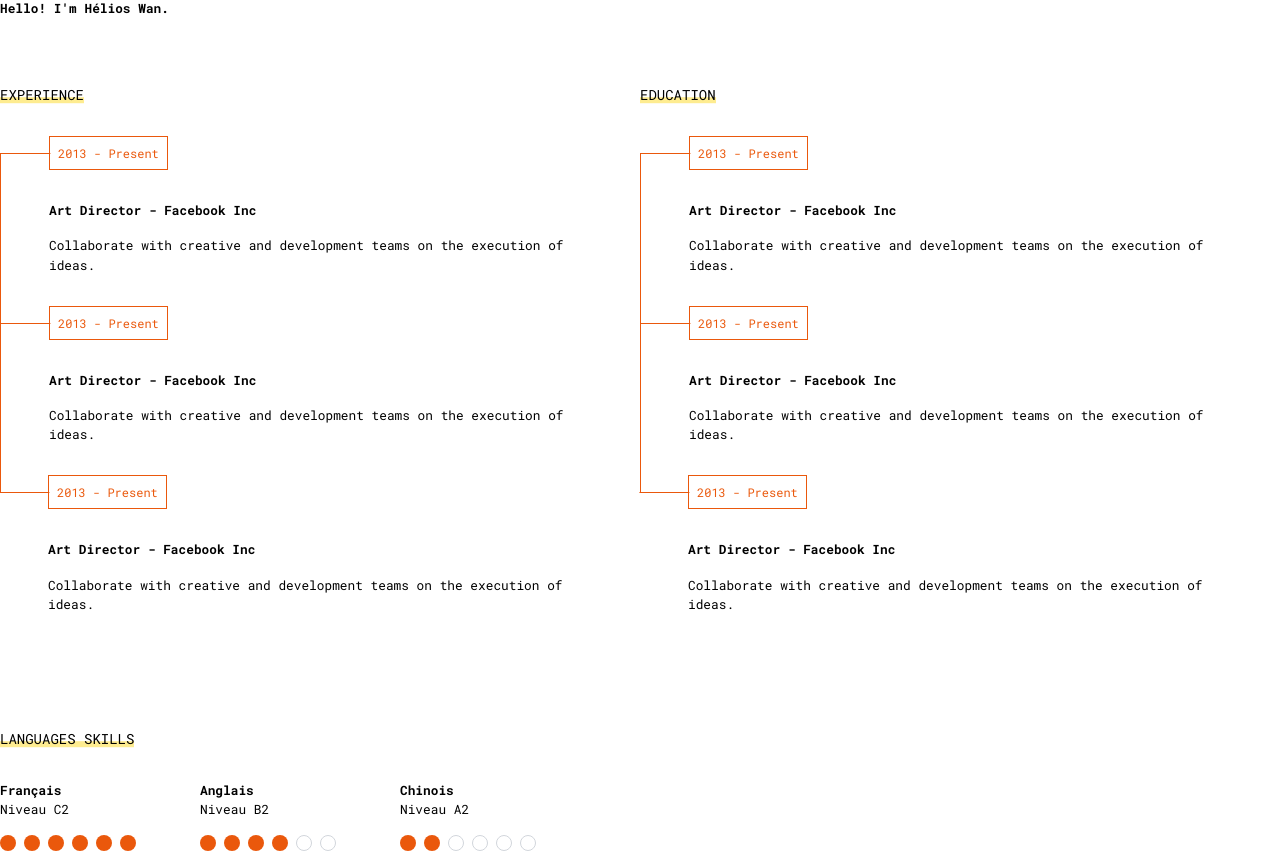
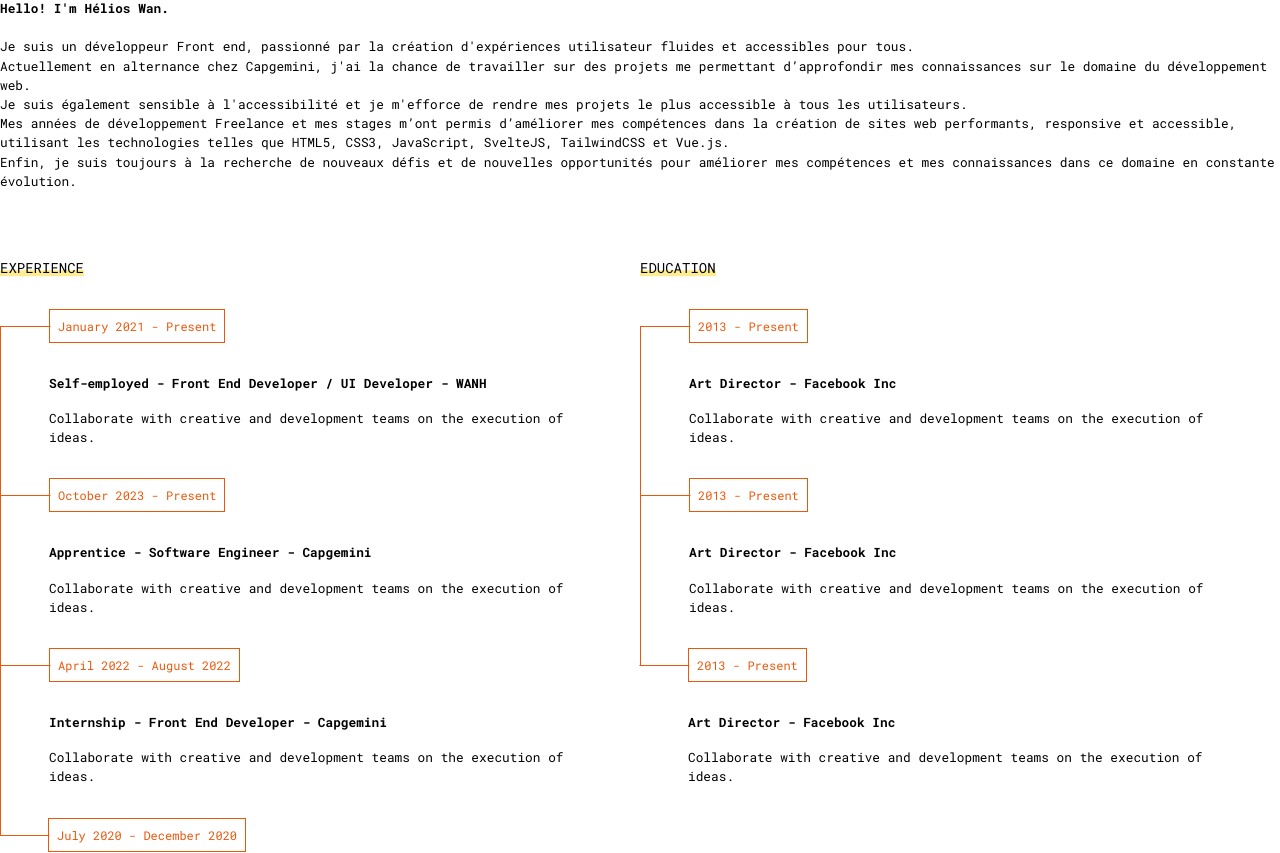
Before and after one commit to helioswan/portfolio, a Vue app: page / in a window 1280 px wide. Shown: the part 920-1773 px from the top of the page. Built offline with nearby package versions, Linux system fonts and the light colour scheme; what vue-unicons would draw is missing.

Commit message:
Rework social poisition

```diff
--- a/src/components/Common/Social.vue
+++ b/src/components/Common/Social.vue
@@ -1,6 +1,6 @@
 <template>
-  <aside class="fixed right-0 bottom-0 bg-white">
-    <ul class="text-right">
+  <aside class="fixed right-0 bottom-0 w-full bg-white">
+    <ul class="text-right flex flex-row justify-center md:justify-end">
       <li
         v-for="link in links"
         :key="link.name"
--- a/src/components/Project/ProjectDeck.vue
+++ b/src/components/Project/ProjectDeck.vue
@@ -1,5 +1,5 @@
 <template>
-  <section class="container mx-auto my-16">
+  <section class="container mx-auto my-16 px-16">
     <TitleSection :title="props.title" />
     <ul class="flex flex-wrap gap-8 md:justify-start justify-center">
       <li
--- a/src/components/Resume/AboutMe.vue
+++ b/src/components/Resume/AboutMe.vue
@@ -1,11 +1,30 @@
 <template>
-  <section class="container mx-auto my-16">
+  <section class="container mx-auto my-16 px-16">
     <TitleSection title="About me" />
     <div>
       <img />
       <div>
         <p class="text-[0.8rem]">
           <span class="font-bold">Hello! I'm Hélios Wan.</span>
+          <br /><br />
+          Je suis un développeur Front end, passionné par la création
+          d'expériences utilisateur fluides et accessibles pour tous.
+          <br />
+          Actuellement en alternance chez Capgemini, j'ai la chance de
+          travailler sur des projets me permettant d’approfondir mes
+          connaissances sur le domaine du développement web.
+          <br />
+          Je suis également sensible à l'accessibilité et je m'efforce de rendre
+          mes projets le plus accessible à tous les utilisateurs.
+          <br />
+          Mes années de développement Freelance et mes stages m’ont permis
+          d’améliorer mes compétences dans la création de sites web performants,
+          responsive et accessible, utilisant les technologies telles que HTML5,
+          CSS3, JavaScript, SvelteJS, TailwindCSS et Vue.js.
+          <br />
+          Enfin, je suis toujours à la recherche de nouveaux défis et de
+          nouvelles opportunités pour améliorer mes compétences et mes
+          connaissances dans ce domaine en constante évolution.
         </p>
         <a></a>
       </div>
--- a/src/components/Resume/Progress.vue
+++ b/src/components/Resume/Progress.vue
@@ -1,5 +1,5 @@
 <template>
-  <section class="container mx-auto my-16">
+  <section class="container mx-auto my-16 px-16">
     <TitleSection title="Languages skills" />
     <ul class="flex flex-wrap gap-16">
       <li v-for="language in languages" :key="language.title">
--- a/src/components/Resume/Skills.vue
+++ b/src/components/Resume/Skills.vue
@@ -1,5 +1,5 @@
 <template>
-  <section class="container mx-auto my-16">
+  <section class="container mx-auto my-16 px-16">
     <TitleSection title="Hard skills" />
     <ul class="flex flex-wrap gap-8">
       <li
--- a/src/views/HomeView.vue
+++ b/src/views/HomeView.vue
@@ -2,7 +2,7 @@
   <main class="mb-28">
     <Hero />
     <AboutMe />
-    <div class="flex flex-row flex-wrap container mx-auto my-16">
+    <div class="flex flex-row flex-wrap container mx-auto my-16 px-16">
       <Timeline :list="experiences" title="experience" />
       <Timeline :list="educations" title="education" />
     </div>
@@ -31,19 +31,24 @@ import Skills from "../components/Resume/Skills.vue";
 import ProjectDeck from "../components/Project/ProjectDeck.vue";
 
 const experiences = [
-  {
-    date: "2013 - Present",
-    title: "Art Director - Facebook Inc",
+{
+    date: "January 2021 - Present",
+    title: "Self-employed - Front End Developer / UI Developer - WANH",
     text: "Collaborate with creative and development teams on the execution of ideas.",
   },
   {
-    date: "2013 - Present",
-    title: "Art Director - Facebook Inc",
+    date: "October 2023 - Present",
+    title: "Apprentice - Software Engineer - Capgemini",
     text: "Collaborate with creative and development teams on the execution of ideas.",
   },
   {
-    date: "2013 - Present",
-    title: "Art Director - Facebook Inc",
+    date: "April 2022 - August 2022",
+    title: "Internship - Front End Developer - Capgemini",
+    text: "Collaborate with creative and development teams on the execution of ideas.",
+  },
+  {
+    date: "July 2020 - December 2020",
+    title: "Internship - UI Developer - Adfinitas",
     text: "Collaborate with creative and development teams on the execution of ideas.",
   },
 ];
```
